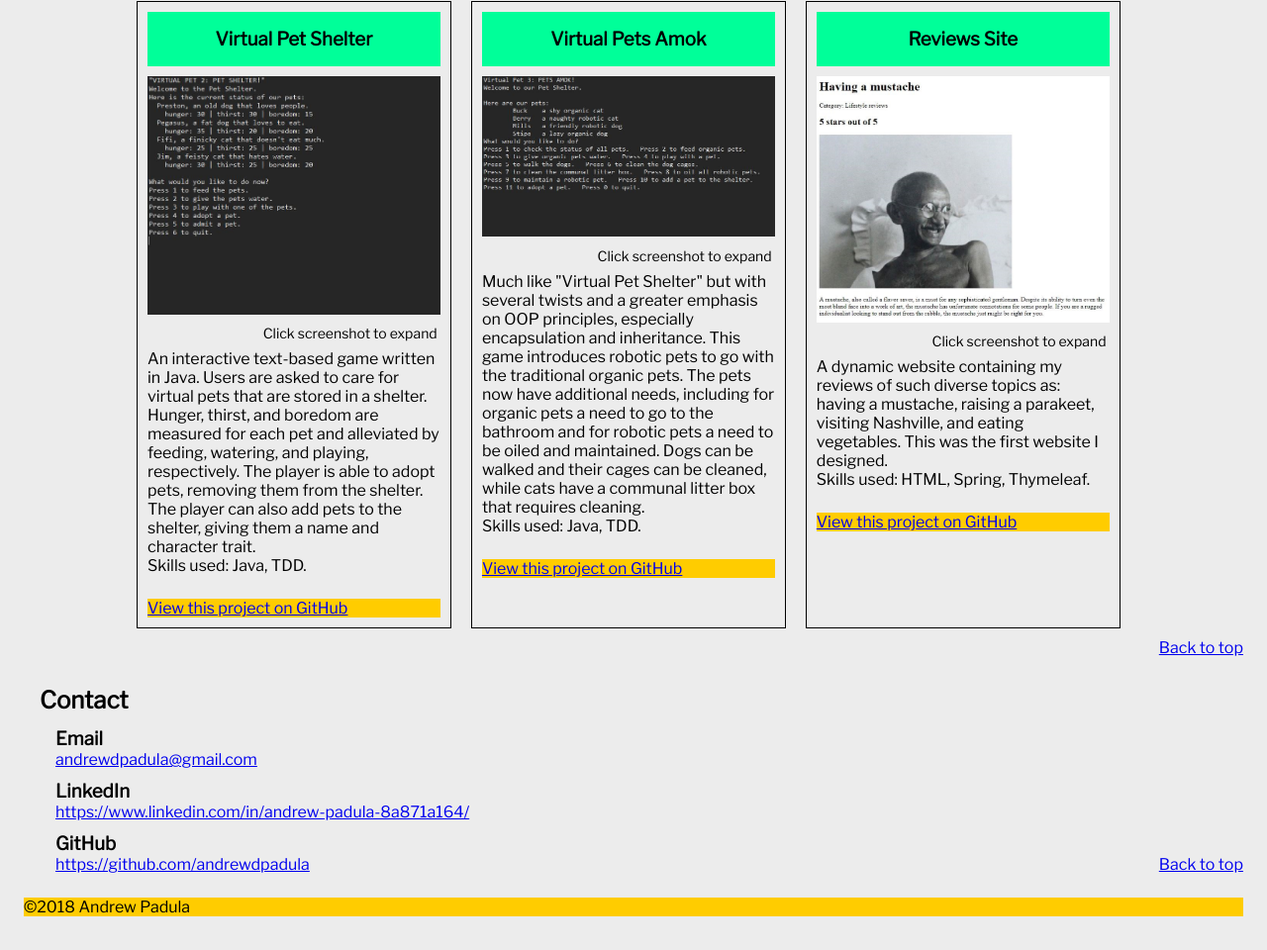
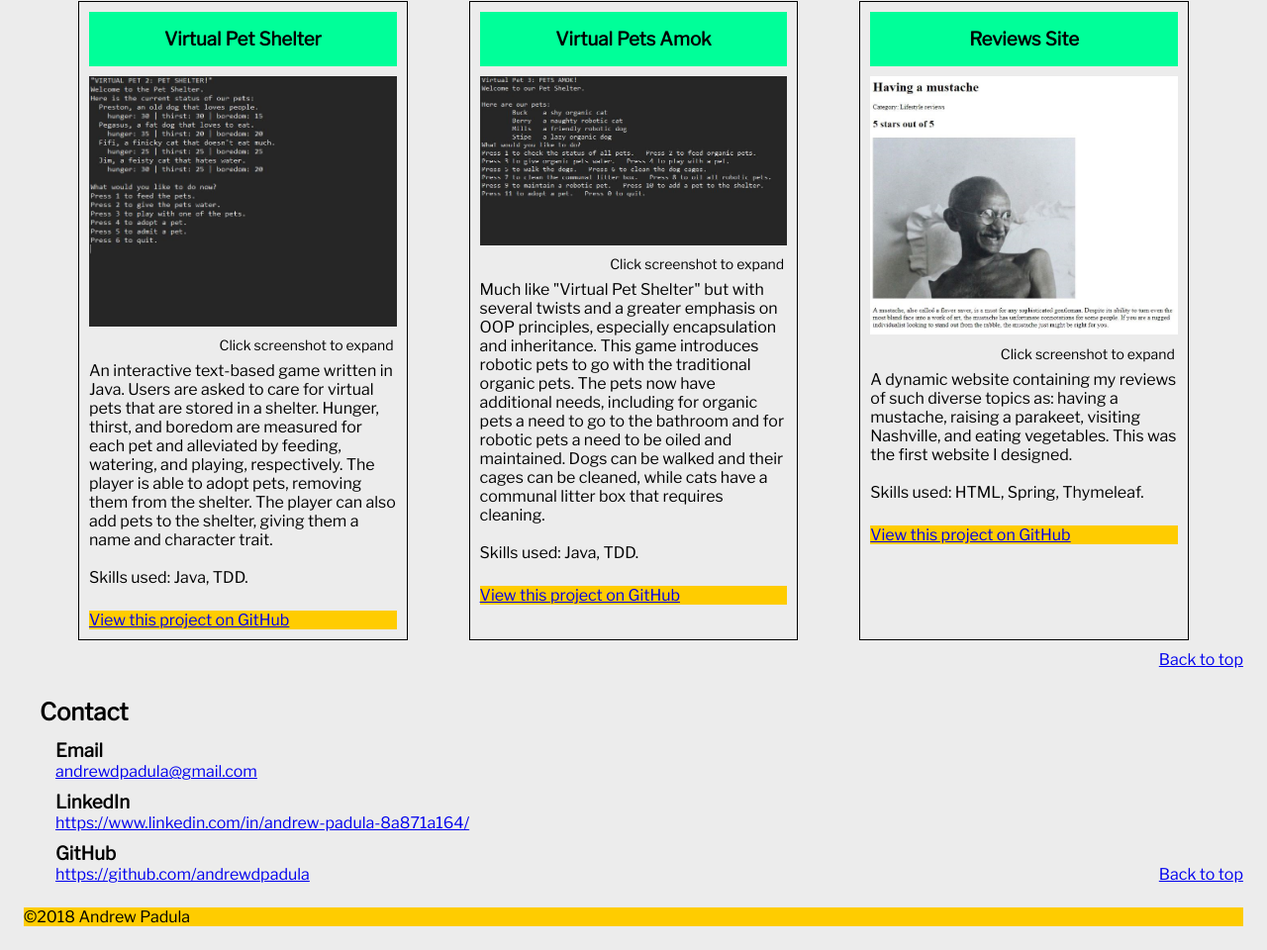
Before and after one commit to andrewdpadula/andrewdpadula.github.io, a plain HTML site: page index.html in a window 1280 px wide. Shown: the part 876-1836 px from the top of the page at 99% size. Drawn offline with nearby package versions, Linux system fonts and the light colour scheme.

Commit message:
changed projects to flexbox

```diff
--- a/index.html
+++ b/index.html
@@ -15,11 +15,12 @@
 		<header>
 			<h1 id="top">Andrew D. Padula</h1>
 			<nav>
-				 <ul>
+				<ul>
                     <li><a href="#top">Home</a></li>
                     <li><a href="#aboutMeSection">About Me</a></li>
                     <li><a href="#projectsSection">Projects</a></li>
                     <li><a href="#contactSection">Contact</a></li>
+                </ul>
 			</nav>
 		</header>
 		<main class="textContent">
@@ -49,7 +50,8 @@
 		                    		<figcaption>Click screenshot to expand</figcaption>
 		                    	</figure>
 		                        <p>An interactive text-based game written in Java. Users are asked to care for virtual pets that are stored in a shelter. Hunger, thirst, and boredom are measured for each pet and alleviated by feeding, watering, and playing, respectively. The player is able to adopt pets, removing them from the shelter. The player can also add pets to the shelter, giving them a name and character trait.</p>
-		                        <p class="skills">Skills used: Java, TDD.</p>
+								<br>
+								<p class="skills">Skills used: Java, TDD.</p>
 		                    </main>
 		                    <footer>
 		                        <a href="https://github.com/andrewdpadula/virtual-pet-shelter">View this project on GitHub</a>
@@ -67,7 +69,8 @@
 		                    		<figcaption>Click screenshot to expand</figcaption>
 		                    	</figure>
 			                    <p>Much like "Virtual Pet Shelter" but with several twists and a greater emphasis on OOP principles, especially encapsulation and inheritance. This game introduces robotic pets to go with the traditional organic pets. The pets now have additional needs, including for organic pets a need to go to the bathroom and for robotic pets a need to be oiled and maintained. Dogs can be walked and their cages can be cleaned, while cats have a communal litter box that requires cleaning.</p>
-			                    <p class="skills">Skills used: Java, TDD.</p>
+								<br>
+								<p class="skills">Skills used: Java, TDD.</p>
 			                </main>
 			                <footer>
 			                        <a href="https://github.com/andrewdpadula/virtual-pets-amok">View this project on GitHub</a>
@@ -85,7 +88,8 @@
 		                    		<figcaption>Click screenshot to expand</figcaption>
 		                    	</figure>
 		                        <p>A dynamic website containing my reviews of such diverse topics as: having a mustache, raising a parakeet, visiting Nashville, and eating vegetables. This was the first website I designed.</p>
-		                        <p class="skills">Skills used: HTML, Spring, Thymeleaf.</p>
+							    <br>
+								<p class="skills">Skills used: HTML, Spring, Thymeleaf.</p>
 		                    </main>
 		                    <footer>
 		                        <a href="https://github.com/andrewdpadula/reviews-site">View this project on GitHub</a>
--- a/src/css/layout.css
+++ b/src/css/layout.css
@@ -20,7 +20,7 @@
 	margin-left: 2rem;
 }
 .contactInfo h3{
-	margin-top: .7rem;
+	margin-top: 10px;
 }
 .container {
 	padding: 1.5rem;
@@ -42,10 +42,12 @@ h2 {
 	padding-left: 1rem;
 }
 .projects {
-	display: grid;
-	grid-template-columns: 33% 33% 33%;
-	margin: 0 auto;
-	max-width: 80vw;
+	display: flex;
+	flex-direction: row;
+	justify-content: center;
+	justify-content: space-around;
+	padding: 0 1.5rem 0;
+	flex-wrap: wrap;
 }
 .textContent {
 	padding: 0 auto;
@@ -57,7 +59,8 @@ article {
 	border: 1px solid black;
 	margin: 10px;
 	padding: 10px;
-	max-width: 33vw;
+	max-width: 26vw;
+	min-width: 300px;
 }
 article h3 {
 	text-align: center;
```
